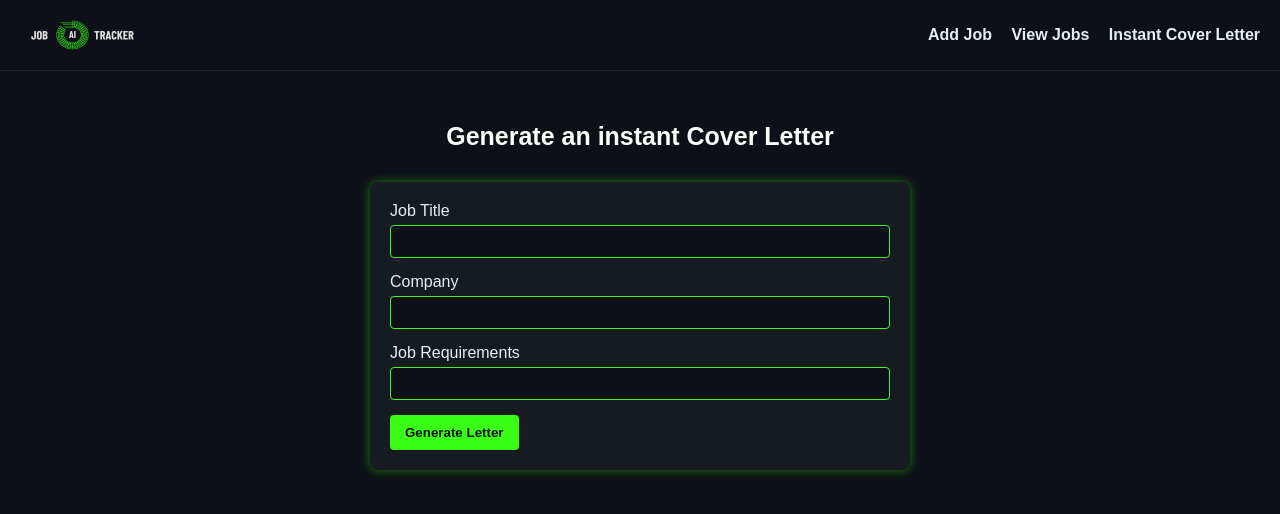
After one commit to raufhalila/ai-job-tracker, a Flask app: page /instant-letter in a window 1280 px wide. The commit adds this page. Shown: the top 514 px of the page. Run offline with Flask 3, Linux system fonts and the light colour scheme.

Commit message:
Added Instant Cover Letter Where users Dont have to save the Job to generate a letter also adeed Requirements to the form

```diff
--- a/app.py
+++ b/app.py
@@ -58,5 +58,19 @@ def cover_letter(job_id):
 
     return render_template('cover_letter.html', job=job, letter=letter)
 
+@app.route('/instant-letter', methods=['POST', 'GET'])
+def instant_letter():
+    letter = None
+
+    if request.method == 'POST':
+        title = request.form['title']
+        company = request.form['company']
+        requirements = request.form['requirements']
+
+        from ai import generate_custom_letter
+        letter = generate_custom_letter(title, company, requirements)
+
+    return render_template('instant_letter.html', letter=letter)
+
 if __name__ == '__main__':
     app.run(debug=True)
--- a/static/style.css
+++ b/static/style.css
@@ -89,10 +89,17 @@ button:hover {
   overflow-x: auto;
 }
 
-.main-text {
+h2 {
   text-align: center;
   padding-bottom: 10px;
-  color: #39ff14;
-  font-size: 40px;
+  color: #f8fff9;
+  font-size: 25px;
   font-weight: bold;
 }
+h1 {
+  text-align: center;
+  padding-bottom: 10px;
+  color: #f8fff9;
+  font-size: 35px;
+  font-weight: bold;
+}
--- a/templates/base.html
+++ b/templates/base.html
@@ -11,7 +11,7 @@
         <div class="nav-links">
             <a href="{{ url_for('index') }}">Add Job</a>
             <a href="{{ url_for('jobs') }}">View Jobs</a>
-            <a href="#">AI Cover Letter</a>
+            <a href="{{ url_for('instant_letter')}}">Instant Cover Letter</a>
         </div>
     </nav>
 
--- a/templates/index.html
+++ b/templates/index.html
@@ -3,7 +3,7 @@
 {% block title %}Add Job{% endblock %}
 
 {% block content %}
-<h1 class="main-text">Add a New Job</h1>
+<h1>Add a New Job</h1>
 <form method="POST" action="/submit">
     <label>Job Title</label>
     <input type="text" name="title"><br><br>
--- /dev/null
+++ b/templates/instant_letter.html
@@ -0,0 +1,24 @@
+{% extends "base.html" %}
+
+{% block title %}Get an Instant Letter{% endblock %}
+
+{% block content %}
+<h2>Generate an instant Cover Letter</h2>
+<form method="POST">
+    <label>Job Title</label>
+    <input type="text" name="title" required><br>
+
+    <label>Company</label>
+    <input type="text" name="company" required><br>
+
+    <label>Job Requirements</label>
+    <input type="text" name="requirements"><br>
+
+    <button type="submit">Generate Letter</button>
+</form>
+
+{% if letter %}
+<h3>Generated Cover Letter:</h3>
+<pre>{{ letter }}</pre>
+{% endif %}
+{% endblock %}
```
Also changed, not shown: ai.py (+15 -0 lines).
